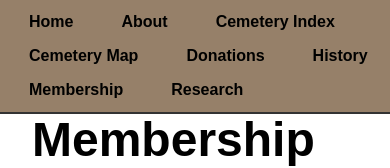
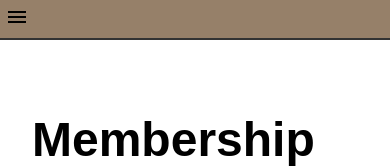
Before and after one commit to DesertTrailRunner/mscf1841, a Nuxt app: page /membership in a window 390 px wide. Shown: the top 168 px of the page. Built offline with nearby package versions, Linux system fonts and the light colour scheme.

Commit message:
basic mobile nav

```diff
--- a/assets/css/interface.css
+++ b/assets/css/interface.css
@@ -1,6 +1,6 @@
 /**
     Interface
-    @date 2022-05-25
+    @date 2022-05-26
 **/
 body,
 #app {
@@ -25,7 +25,7 @@ header nav a {
   text-decoration: none;
   margin-left: 1em;
   margin-right: 1em;
-  padding: 0.5em;
+  padding: 0.25em;
   transition: all 0.25s ease-out;
 }
 
--- a/components/SiteNav.vue
+++ b/components/SiteNav.vue
@@ -8,13 +8,20 @@ import Vue, { PropOptions } from "vue";
 
 interface ICompData {
   navigationItems: any[];
+  isMobileListVisible: boolean;
 }
 
 export default Vue.extend({
   data: () => {
     return {
       navigationItems: [],
+      isMobileListVisible: false,
     } as ICompData;
+  },
+  watch: {
+    "$route"() {
+      this.toggleNav();
+    }
   },
   mounted() {
     this.buildNavigation();
@@ -28,33 +35,56 @@ export default Vue.extend({
         });
       }
 
-      this.navigationItems.sort((a,b)=>{
-        if (a.name=="index") return -1;
-        else if (b.name=="index") return 1;
+      this.navigationItems.sort((a, b) => {
+        if (a.name == "index") return -1;
+        else if (b.name == "index") return 1;
         else return a.name.localeCompare(b.name);
       });
     },
-    createLabel(routeName:string):string {
-        if (routeName=="index") return "Home";
-        else {
-          let words = routeName.split('-'),
-            label = "";
-          for (let w=0; w<words.length; w++) {
-            words[w] = words[w].charAt(0).toUpperCase()+words[w].substring(1);
-          }
-          return words.join(' ');
+    createLabel(routeName: string): string {
+      if (routeName == "index") return "Home";
+      else {
+        let words = routeName.split("-"),
+          label = "";
+        for (let w = 0; w < words.length; w++) {
+          words[w] = words[w].charAt(0).toUpperCase() + words[w].substring(1);
         }
-    }
+        return words.join(" ");
+      }
+    },
+    toggleNav() {
+      this.isMobileListVisible = !this.isMobileListVisible;
+    },
   },
 });
 </script>
 
 <template>
-  <nav>
-    <NuxtLink v-for="(route, r) in navigationItems" :key="r" :to="route.path">{{
-      createLabel(route.name)
-    }}</NuxtLink>
-  </nav>
+  <div>
+    <nav class="larger-nav">
+      <NuxtLink
+        v-for="(route, r) in navigationItems"
+        :key="r"
+        :to="route.path"
+        >{{ createLabel(route.name) }}</NuxtLink
+      >
+    </nav>
+    <i @click="toggleNav()"
+      ><svg style="width: 24px; height: 24px" viewBox="0 0 24 24">
+        <path
+          fill="currentColor"
+          d="M3,6H21V8H3V6M3,11H21V13H3V11M3,16H21V18H3V16Z"
+        /></svg
+    ></i>
+    <nav v-show="isMobileListVisible" class="list-nav">
+      <NuxtLink
+        v-for="(route, r) in navigationItems"
+        :key="r"
+        :to="route.path"
+        >{{ createLabel(route.name) }}</NuxtLink
+      >
+    </nav>
+  </div>
 </template>
 
 <style scoped>
@@ -64,4 +94,18 @@ nav {
   height: 100%;
   flex-wrap: wrap;
 }
+nav.larger-nav { display: flex; }
+i {
+  display: none;
+}
+@media screen and (max-width: 768px) {
+  nav.larger-nav { display: none; }
+  i {
+    display: block;
+    cursor: pointer;
+  }
+  nav.list-nav a {
+    width: 100%;
+  }
+}
 </style>
--- a/pages/membership.vue
+++ b/pages/membership.vue
@@ -33,7 +33,7 @@ export default Vue.extend({
       </section>
 
       <section>
-        <SocialMediaIcons />
+        <!-- <SocialMediaIcons /> -->
       </section>
       <div>
         <img
```
